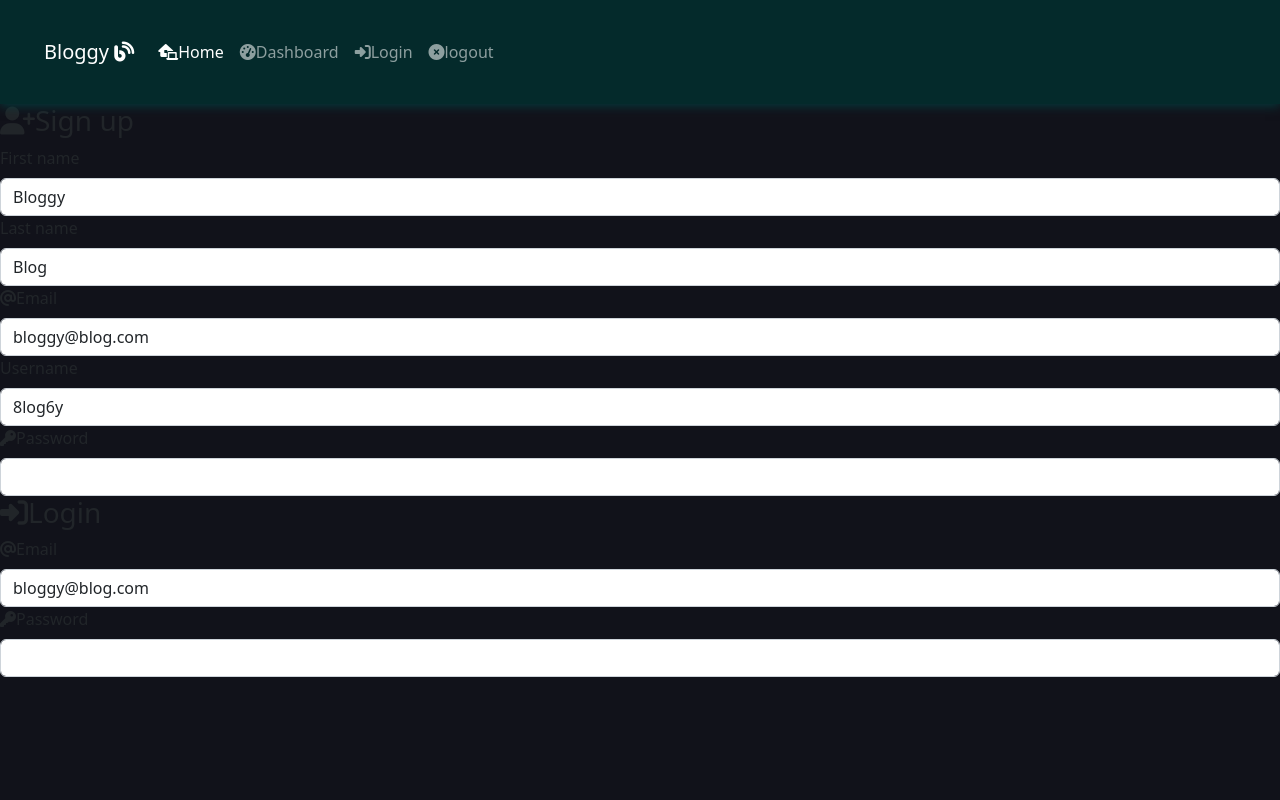
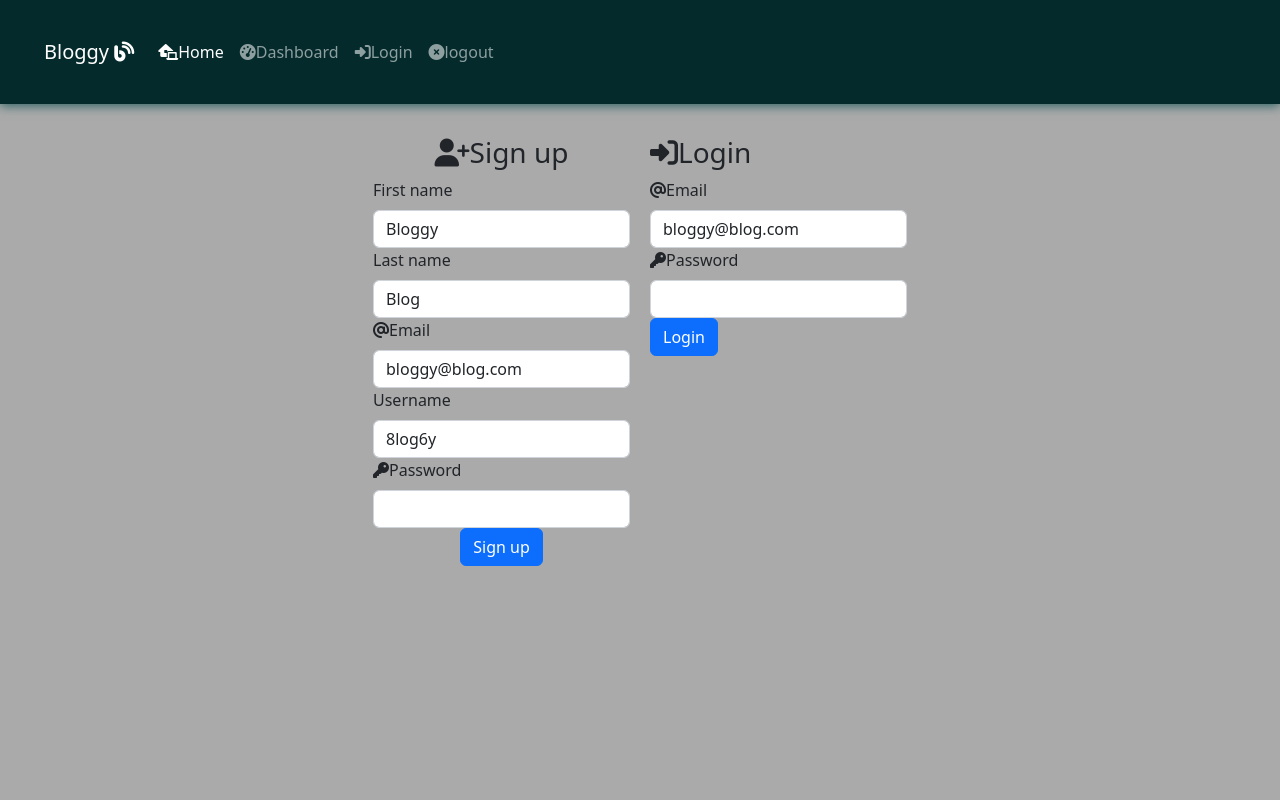
Before and after one commit to angeladeveloper/bloggy_blogs, a Node server app: page /login in a window 1280 px wide. Run offline with Node 20, Linux system fonts and the light colour scheme; some libraries are stand-ins or nearby versions.

Commit message:
getting user login set up ☄️

```diff
--- a/controllers/home.routes.js
+++ b/controllers/home.routes.js
@@ -55,7 +55,7 @@ router.get('/profile', authorize, async (req, res) => {
 router.get('/login', (req, res) => {
   // If the user is already logged in, redirect the request to another route
   if (req.session.logged_in) {
-    res.redirect('/profile');
+    res.redirect('/');
     return;
   }
 
--- a/css/style.css
+++ b/public/css/style.css
@@ -16,25 +16,22 @@
 
 /* I always put a darker background color, its just easier on my eyes, feel free to change whenever.  */
 body {
-  background-color: rgba(0, 2, 10, 0.934);
+  background-color: rgba(164, 164, 164, 0.934);
 }
 
-/* These are only for the /kitten route, shouldn't affect anything else - except happiness  */
-h1.kittens {
-  font-family: "Poppins", sans-serif;
-  background-color: aliceblue;
-  margin-top: 20px;
-  font-size: 3rem;
-  text-align: center;
-  padding: 5px;
-  color: var(--main_color);
-}
-.kitten {
-  padding: 10px;
+.login_page_container {
+  margin-top: 2rem;
+  width: 100vw;
   display: flex;
   justify-content: center;
+  gap: 20px;
+}
+
+.signup_container {
+  display: flex;
+  flex-direction: column;
+  justify-content: center;
   align-items: center;
-  border-radius: 10px;
 }
 
 .main {
@@ -58,3 +55,21 @@ h1.kittens {
   padding: 2rem;
   background-color: #042a2b4f;
 }
+
+/* These are only for the /kitten route, shouldn't affect anything else - except happiness  */
+h1.kittens {
+  font-family: "Poppins", sans-serif;
+  background-color: aliceblue;
+  margin-top: 20px;
+  font-size: 3rem;
+  text-align: center;
+  padding: 5px;
+  color: var(--main_color);
+}
+.kitten {
+  padding: 10px;
+  display: flex;
+  justify-content: center;
+  align-items: center;
+  border-radius: 10px;
+}
--- /dev/null
+++ b/public/js/login.js
@@ -0,0 +1,55 @@
+
+
+const login_route = async (event) => {
+  event.preventDefault();
+
+  // Collect values from the login form
+  const email = document.querySelector('#email_lg').value.trim();
+  const password = document.querySelector('#password_lg').value.trim();
+
+  if (email && password) {
+    // Send a POST request to the API endpoint
+    const response = await fetch('/api/users/login', {
+      method: 'POST',
+      body: JSON.stringify({ email, password }),
+      headers: { 'Content-Type': 'application/json' },
+    });
+
+    if (response.ok) {
+      // If successful, redirect the browser to the profile page
+      document.location.replace('/profile');
+    } else {
+      alert(response.statusText);
+    }
+  }
+};
+
+const signup_route = async (event) => {
+  event.preventDefault();
+
+  const name = document.querySelector('#name-signup').value.trim();
+  const email = document.querySelector('#email-signup').value.trim();
+  const password = document.querySelector('#password-signup').value.trim();
+
+  if (name && email && password) {
+    const response = await fetch('/api/users', {
+      method: 'POST',
+      body: JSON.stringify({ name, email, password }),
+      headers: { 'Content-Type': 'application/json' },
+    });
+
+    if (response.ok) {
+      document.location.replace('/profile');
+    } else {
+      alert(response.statusText);
+    }
+  }
+};
+
+document
+  .querySelector('.login-form')
+  .addEventListener('submit', login_route);
+
+document
+  .querySelector('.signup-form')
+  .addEventListener('submit', signup_route);
--- a/views/layouts/main.hbs
+++ b/views/layouts/main.hbs
@@ -1,9 +1,12 @@
+<!DOCTYPE html>
 <html lang="en">
   <head>
     <meta charset="UTF-8" />
     <meta name="viewport" content="width=device-width, initial-scale=1.0" />
+
     <title>Bloggy Blog</title>
-    <link rel="stylesheet" href="/css/reset.css" />
+    <link rel="stylesheet" href="../../public/css/reset.css" />
+    <link rel="stylesheet" href="../../public/css/style.css" />
 
     <!-- CSS only -->
     <link
@@ -19,8 +22,11 @@
       crossorigin="anonymous"
       defer
     ></script>
+
   </head>
   <body>
+    {{!-- apparently, this will insure all my css loads before the page is set up? --}}
+       <script>0</script>
 
     <nav class="navbar navbar-expand-lg navbar-dark" style="background-color: #042A2B;">
 
@@ -71,7 +77,7 @@
   <main>
     {{! render the other views with res.render('<viewName>') }}
     {{{body}}}
-
+    {{!-- <script src="../../public/js/login.js"></script> --}}
   </body>
 
 </html>
--- a/views/login.hbs
+++ b/views/login.hbs
@@ -1,5 +1,11 @@
 <!-- SIGN UP -->
-<div class="signup_container" id="signup_container">
+<div class="login_page_container">
+  <div
+    data-log_container="sign_up"
+    class="signup_container"
+    id="signup_container"
+  >
+    <form class="sign_up_form" action="/dashboard" method="post"></form>
     <h3><i class="fa-solid fa-user-plus"></i>Sign up</h3>
     <div class="first_row">
       <label for="first_name_su" class="form-label"><i
@@ -57,10 +63,13 @@
         required
       />
     </div>
+    <button class="btn btn-primary" type="submit">Sign up</button>
+
+  </div>
 
   {{! LOGIN IN }}
-</div>
-<div class="login_container" id="login_container">
+  <div data-log_container="login" class="login_container" id="login_container">
+    <form class="login_form">
       <h3><i class="fa-solid fa-right-to-bracket"></i>Login</h3>
       <div class="first_row">
         <label for="email_lg" class="form-label"><i
@@ -85,5 +94,10 @@
           required
         />
       </div>
+      <button class="btn btn-primary" type="submit">Login</button>
 
+    </form>
   </div>
+</div>
+
+<script src="./js/login.js"></script>
```
Also changed, not shown: controllers/api/user_log.routes.js (+9 -7 lines), views/logins.html (deleted, +0 -41 lines), public/css/reset.css (renamed from css/reset.css). Lines whose indentation alone changed are shown as unchanged.
